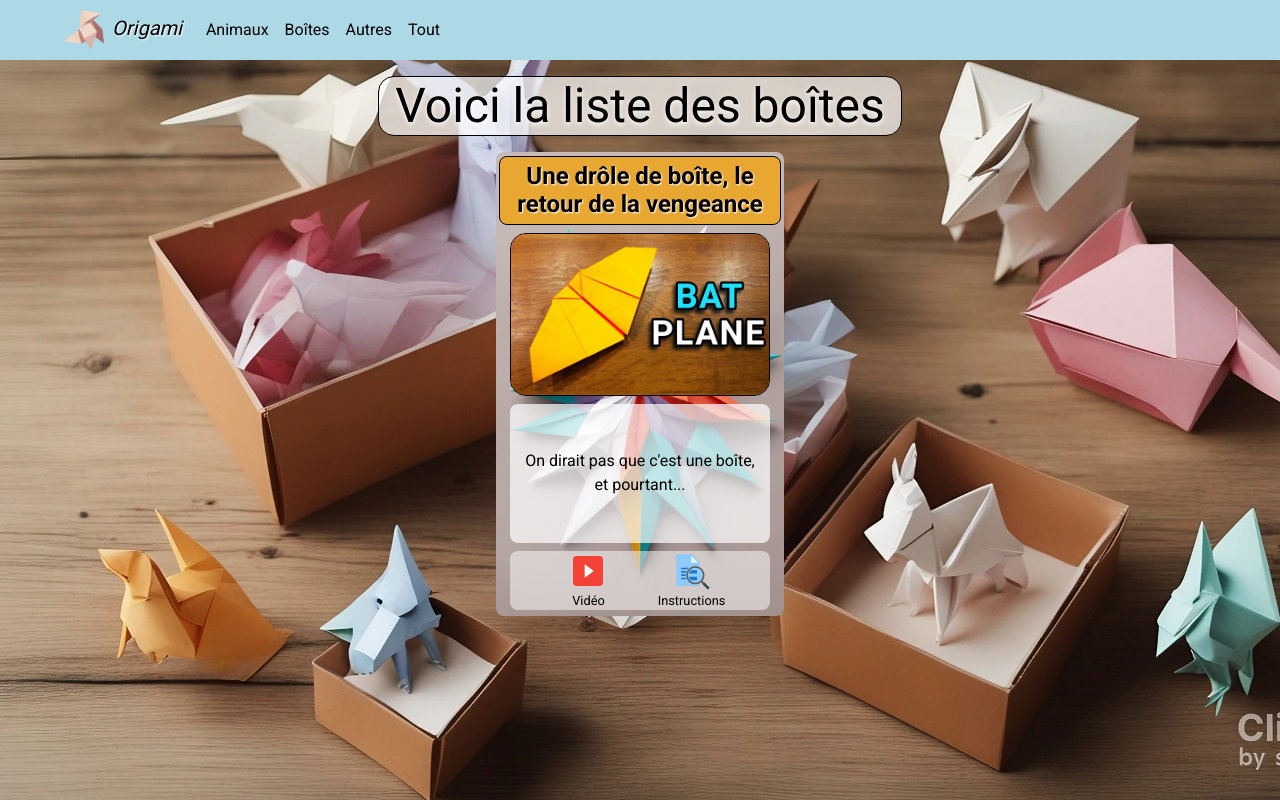
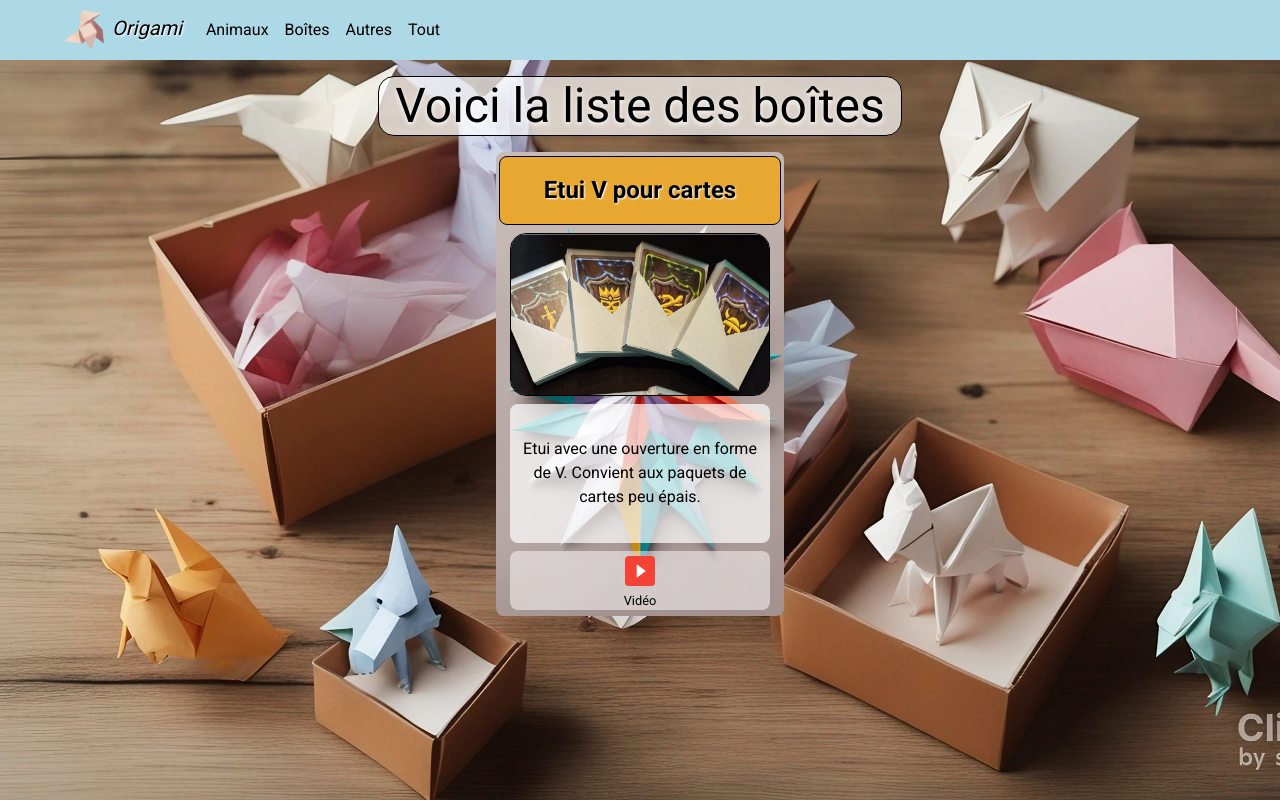
Before and after one commit to P-why1988/origami-front, a React (Create React App) app: page /#/boxes in a window 1280 px wide. Built offline with nearby package versions, Linux system fonts and the light colour scheme.

Commit message:
Modal skeleton added

```diff
--- /dev/null
+++ b/src/Components/BoxDimensionsModal.js
@@ -0,0 +1,78 @@
+import { useState } from "react";
+import { Button, Form, Modal } from "react-bootstrap";
+import { BOX_TYPE } from "../Data/origamiList";
+
+function BoxDimensionsModal(props) {
+    const origami = props.origami;
+    const [value1, setValue1] = useState(3);
+
+    /**
+     * Returns an array with results from dimension calculations
+     */
+    function calculate() {
+        switch (origami.name) {
+            case BOX_TYPE.etuiV:
+                console.log("C'est le résultat 1 de l'étui en V");
+                setValue1(value1 + 1);
+                break;
+            case BOX_TYPE.masu:
+                console.log("C'est le résultat 1 de la moda masu");
+                break;
+            default:
+                console.log("Aucune boîte trouvée");
+                break;
+        }
+    };
+
+    return (
+        <Modal
+            {...props}
+            centered
+        >
+            <Modal.Header closeButton>
+                <Modal.Title>
+                    { origami.name }
+                </Modal.Title>
+            </Modal.Header>
+            <Modal.Body>
+                <Form>
+                    { origami.mesureLabel1 &&
+                        <Form.Group className="mb-3" controlId="formBasicEmail">
+                            <Form.Label>{ origami.mesureLabel1 }</Form.Label>
+                            <Form.Control type="number" placeholder="Entrez en mm" />
+                        </Form.Group>
+                    }
+                    { origami.mesureLabel2 &&
+                        <Form.Group className="mb-3" controlId="formBasicPassword">
+                            <Form.Label>{ origami.mesureLabel2 }</Form.Label>
+                            <Form.Control type="number" placeholder="Entrez en mm" />
+                        </Form.Group>
+                    }
+                    { origami.mesureLabel3 &&
+                        <Form.Group className="mb-3" controlId="formBasicEmail">
+                            <Form.Label>{ origami.mesureLabel3 }</Form.Label>
+                            <Form.Control type="number" placeholder="Entrez en mm" />
+                        </Form.Group>
+                    }
+                </Form>
+                <h3>Résultats</h3>
+                <div>
+                    <b>{ origami.resultLabel1 && origami.resultLabel1 }</b> : { value1 }
+                </div>
+                <div>
+                    <b>{ origami.resultLabel2 && origami.resultLabel2 }</b>
+                </div>
+                <div>
+                    <b>{ origami.resultLabel3 && origami.resultLabel3 }</b>
+                </div>
+            </Modal.Body>
+            <Modal.Footer>
+                <Button variant="primary" onClick={ () => calculate(origami.name) }>
+                    Calculer
+                </Button>
+            </Modal.Footer>
+        </Modal>
+    );
+};
+
+export default BoxDimensionsModal;
--- a/src/Components/OrigamiCard.js
+++ b/src/Components/OrigamiCard.js
@@ -1,8 +1,16 @@
 import ButtonBar from './ButtonBar';
 
 import '../Styles/OrigamiCard.css';
+import { useState } from 'react';
+import BoxDimensionsModal from './BoxDimensionsModal';
 
 function OrigamiCard({ origami }) {
+
+    const [showModal, switchShowModal] = useState(false);
+
+    function toggleModal() {
+        switchShowModal(showModal ? false : true);
+    }
 
     return (
     <>
@@ -13,10 +21,16 @@ function OrigamiCard({ origami }) {
                 src={ origami.coverImg }
                 alt={ origami.imgAlt }
                 title={ origami.imgAlt }
+                onClick={ toggleModal }
             />
             <p>{ origami.description }</p>
             <ButtonBar
                 origami={ origami }
+            />
+            <BoxDimensionsModal
+                origami={ origami }
+                show={ showModal }
+                onHide={ toggleModal }
             />
         </li>
     </>
--- a/src/Data/origamiList.js
+++ b/src/Data/origamiList.js
@@ -1,6 +1,9 @@
 import batPlane from '../Assets/CoverImages/bat-plane.jpg';
+import etuiVimg from '../Assets/CoverImages/etui-v.jpg';
 
-export const TYPE = {animal: 'animaux', box: 'boîtes', other: 'autres'};
+export const TYPE = { animal: 'animaux', box: 'boîtes', other: 'autres' };
+
+export const BOX_TYPE = { etuiV: 'Etui V pour cartes', masu: 'Masu' }
 
 export const origamiList = [
     {
@@ -33,11 +36,15 @@ export const origamiList = [
     },
     {
         type: TYPE.box,
-        coverImg: batPlane,
-        imgAlt: 'Fausse boîte 2',
-        name: 'Une drôle de boîte, le retour de la vengeance',
-        description: `On dirait pas que c'est une boîte, et pourtant...`,
-        video: 'https://www.youtube.com/watch?v=1xakZTXOweU',
-        instructions: 'https://www.youtube.com/watch?v=1xakZTXOweU'
+        coverImg: etuiVimg,
+        imgAlt: 'Etui en forme de V',
+        name: BOX_TYPE.etuiV,
+        description: `Etui avec une ouverture en forme de V. Convient aux paquets de cartes peu épais.`,
+        video: 'https://www.youtube.com/watch?v=fEgUx_0-1Qs&t=158s',
+        // instructions: 'https://www.youtube.com/watch?v=1xakZTXOweU',
+        mesureLabel1: 'Largeur des cartes',
+        mesureLabel2: 'Epaisseur du paquet',
+        resultLabel1: 'Longueur totale à découper',
+        resultLabel2: 'Largeur totale à découper',
     }
 ];
```
Also changed, not shown: src/Assets/CoverImages/etui-v.jpg (added).
